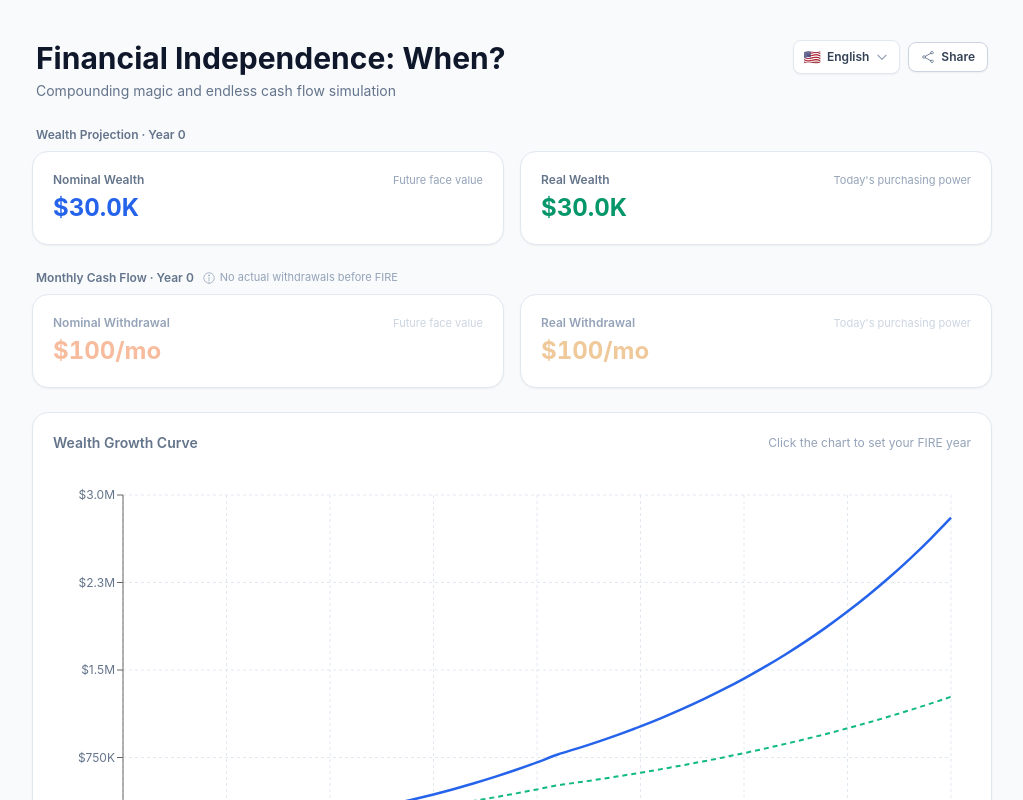
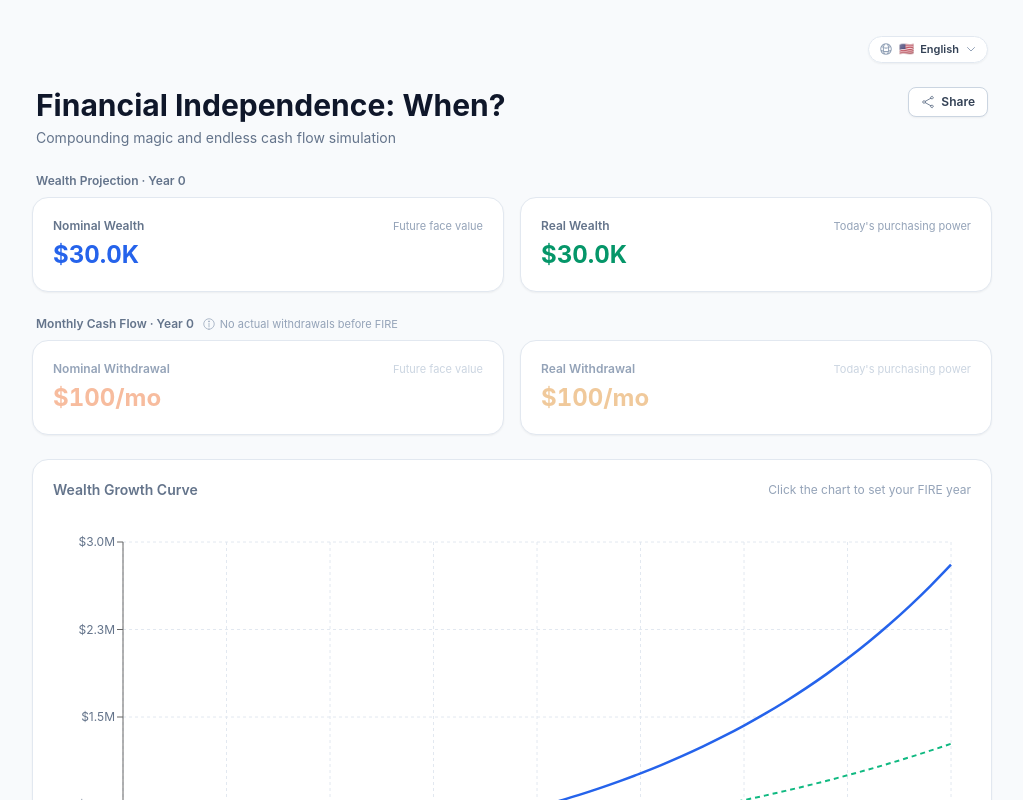
Before and after one commit to JSkutor/fire-simulator, a React (Vite) app: page / in a window 1280 px wide. Shown: the top 800 px of the page, without its empty margins (128-1151 px from the left). Built offline with nearby package versions, Linux system fonts and the light colour scheme.

Commit message:
style: move language selector to sleek compact top utility bar

```diff
--- a/src/App.jsx
+++ b/src/App.jsx
@@ -138,11 +138,14 @@ export default function App() {
   return (
     <div className="min-h-screen" ref={topRef}>
       <div className="max-w-5xl mx-auto p-3 sm:p-4 md:p-8 space-y-4 md:space-y-6">
-        {/* 언어 감지 배너 */}
+        {/* 최상단 언어 선택 드롭다운 & 배너 */}
+        <div className="flex items-center justify-end px-1 pt-1">
+          <LanguageSelector locale={locale} />
+        </div>
         <LanguageBanner locale={locale} />
 
         {/* 헤더 */}
-        <header className="pt-2 px-1">
+        <header className="px-1">
           <div className="flex flex-col sm:flex-row sm:items-start justify-between gap-4">
             <div className="min-w-0">
               <h1 className="text-2xl md:text-3xl font-bold text-slate-900">
@@ -154,8 +157,6 @@ export default function App() {
             </div>
 
             <div className="flex items-center gap-2 self-start shrink-0">
-              <LanguageSelector locale={locale} />
-
               <button
                 type="button"
                 onClick={handleShare}
--- a/src/components/LanguageSelector.jsx
+++ b/src/components/LanguageSelector.jsx
@@ -27,14 +27,27 @@ export default function LanguageSelector({ locale }) {
       <button
         type="button"
         onClick={() => setOpen(!open)}
-        className="inline-flex items-center gap-1.5 rounded-lg border border-slate-200 bg-white px-2.5 py-1.5 text-xs font-semibold text-slate-700 shadow-sm hover:bg-slate-50 focus:outline-none focus:ring-2 focus:ring-blue-500 transition"
+        className="inline-flex items-center gap-1.5 rounded-full border border-slate-200 bg-white/95 backdrop-blur-sm px-2.5 py-1 text-[11px] font-medium text-slate-600 shadow-sm hover:border-slate-300 hover:bg-slate-50 hover:text-slate-900 focus:outline-none focus:ring-2 focus:ring-blue-500/20 transition-all"
         aria-expanded={open}
         aria-haspopup="true"
       >
-        <span className="text-sm">{current.flag}</span>
-        <span>{current.name}</span>
         <svg
-          className={`w-3.5 h-3.5 text-slate-400 transition-transform ${open ? "rotate-180" : ""}`}
+          className="w-3.5 h-3.5 text-slate-400"
+          fill="none"
+          viewBox="0 0 24 24"
+          stroke="currentColor"
+          strokeWidth={1.75}
+        >
+          <path
+            strokeLinecap="round"
+            strokeLinejoin="round"
+            d="M12 21a9.004 9.004 0 008.716-6.747M12 21a9.004 9.004 0 01-8.716-6.747M12 21c2.485 0 4.5-4.03 4.5-9S14.485 3 12 3m0 18c-2.485 0-4.5-4.03-4.5-9S9.515 3 12 3m0 0a8.997 8.997 0 017.843 4.582M12 3a8.997 8.997 0 00-7.843 4.582m15.686 0A11.953 11.953 0 0112 10.5c-2.998 0-5.74-1.1-7.843-2.918m15.686 0A8.959 8.959 0 0121 12c0 .778-.099 1.533-.284 2.253m0 0A17.919 17.919 0 0112 16.5a17.92 17.92 0 01-8.716-2.247m0 0A9.015 9.015 0 003 12c0-1.605.42-3.113 1.157-4.418"
+          />
+        </svg>
+        <span className="text-xs">{current.flag}</span>
+        <span className="font-semibold text-slate-700">{current.name}</span>
+        <svg
+          className={`w-3 h-3 text-slate-400 transition-transform duration-150 ${open ? "rotate-180" : ""}`}
           fill="none"
           viewBox="0 0 24 24"
           stroke="currentColor"
@@ -45,7 +58,10 @@ export default function LanguageSelector({ locale }) {
       </button>
 
       {open && (
-        <div className="absolute right-0 z-50 mt-1.5 w-44 rounded-xl border border-slate-200 bg-white p-1 shadow-lg ring-1 ring-black ring-opacity-5 animate-in fade-in-50 duration-100">
+        <div className="absolute right-0 z-50 mt-1.5 w-44 rounded-xl border border-slate-200 bg-white p-1 shadow-lg ring-1 ring-black/5 animate-in fade-in-50 duration-100">
+          <div className="px-2.5 py-1 text-[10px] font-bold uppercase tracking-wider text-slate-400 border-b border-slate-100 mb-1">
+            Select Language
+          </div>
           {SUPPORTED_LANGS.map((code) => {
             const item = LOCALES[code];
             const active = code === lang;
@@ -53,7 +69,7 @@ export default function LanguageSelector({ locale }) {
               <a
                 key={code}
                 href={getSwitchUrl(code)}
-                className={`flex items-center justify-between rounded-lg px-3 py-2 text-xs transition ${
+                className={`flex items-center justify-between rounded-lg px-2.5 py-1.5 text-xs transition ${
                   active
                     ? "bg-blue-50 font-bold text-blue-700"
                     : "text-slate-700 hover:bg-slate-100 font-medium"
@@ -61,7 +77,7 @@ export default function LanguageSelector({ locale }) {
                 onClick={() => setOpen(false)}
               >
                 <div className="flex items-center gap-2">
-                  <span className="text-base">{item.flag}</span>
+                  <span className="text-sm">{item.flag}</span>
                   <span>{item.name}</span>
                 </div>
                 {active && (
```
